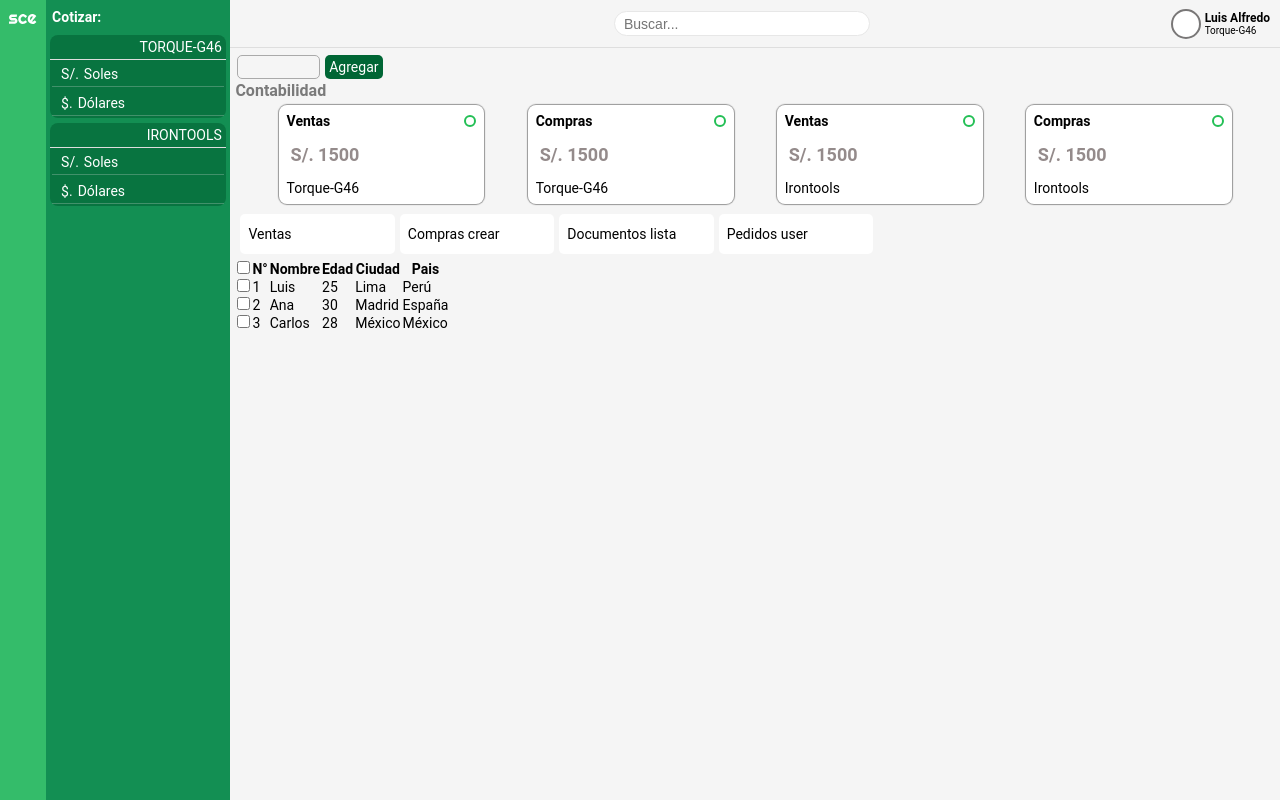
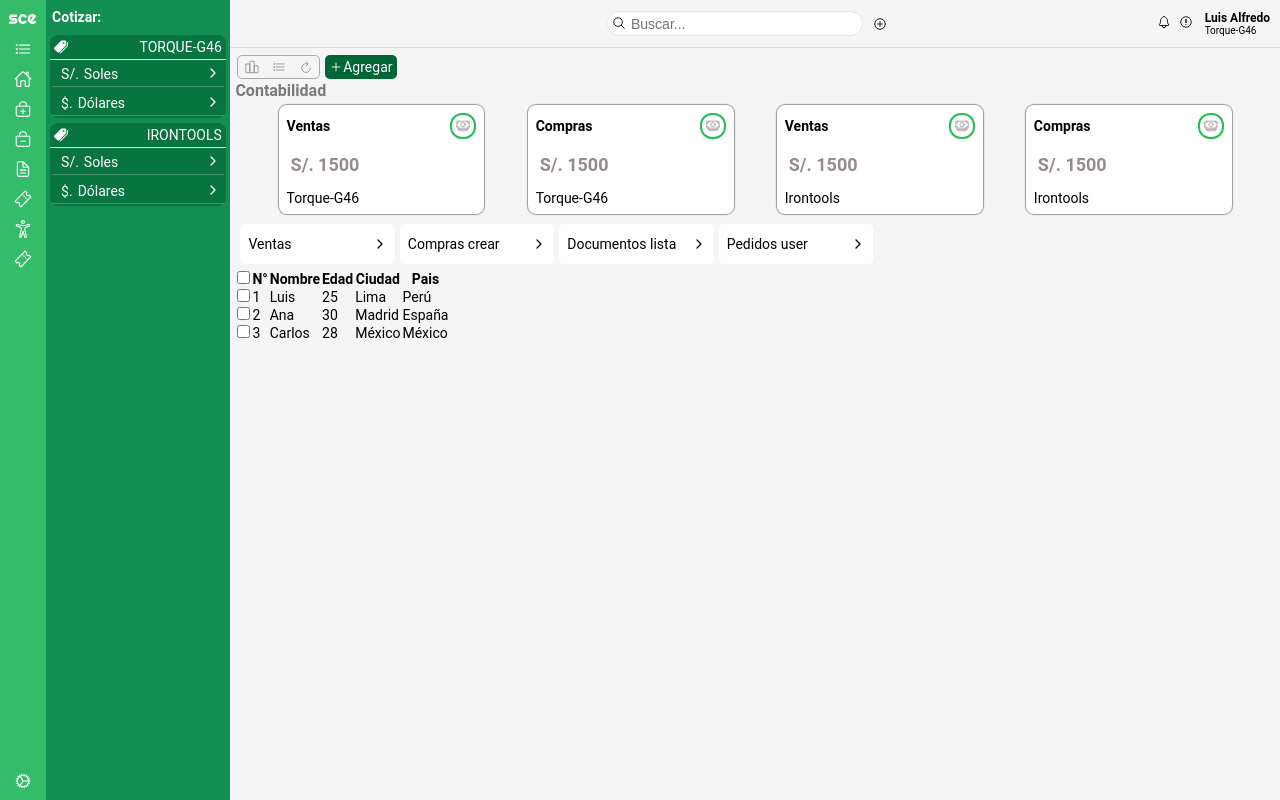
Before and after one commit to LuisPalomin05/FrontendSCE, a React (Create React App) app: page / in a window 1280 px wide. Built offline with nearby package versions, Linux system fonts and the light colour scheme; the HTML template or start-up script is replaced by a standard one.

Commit message:
feat: replace ion-icon with IonIcon component in multiple files; refactor Compras component to functional component

```diff
--- a/src/components/CardBox.jsx
+++ b/src/components/CardBox.jsx
@@ -1,13 +1,15 @@
 import React from "react";
 import "../content/css/CardBoxCash.css";
+import { IonIcon } from "@ionic/react";
+import { cashOutline } from "ionicons/icons";
 
-const CardBoxCash = ({ tipo, icono, monto, empresa }) => {
+const CardBoxCash = ({ tipo, monto, empresa }) => {
   return (
     <div >
       <div className="cotheader">
         <p>{tipo}</p>
         <div className="bordericon">
-          <ion-icon name={icono}></ion-icon>
+          <IonIcon icon={cashOutline}></IonIcon>
         </div>
       </div>
       <div className="cotmonto">{monto}</div>
--- a/src/components/CotizadorPanel.jsx
+++ b/src/components/CotizadorPanel.jsx
@@ -1,62 +1,70 @@
-import React, { Component } from "react";
+import React from "react";
 import { Link } from "react-router-dom";
+import { IonIcon } from "@ionic/react";
+import { pricetags, chevronForward } from "ionicons/icons";
 
-export default class CotizadorPanel extends Component {
-  render() {
+const CotizadorPanel = () => {
   return (
     <div className="CotizadorPanel">
       <div className="CotizacionPanelbox">
         <div className="titleCotizacion">
           <p className="cwhite panelTitle">Cotizar:</p>
         </div>
+
+        {/* Empresa TORQUE-G46 */}
         <div className="EmpresaItembox">
           <div className="flexbox tagnamebox">
-              <ion-icon name="pricetags"></ion-icon>
+            <IonIcon icon={pricetags} />
             <p>TORQUE-G46</p>
           </div>
           <ul className="liItemCashbox">
-              <li >
-                <Link to={"/cotizador/soles"} className="flexbox liItemCash">
-                <div className="flexbox"><p className="pleft">S/.</p>
-                <p>Soles</p></div>
-                <ion-icon name="chevron-forward"></ion-icon>
+            <li>
+              <Link to="/cotizador/soles" className="flexbox liItemCash">
+                <div className="flexbox">
+                  <p className="pleft">S/.</p>
+                  <p>Soles</p>
+                </div>
+                <IonIcon icon={chevronForward} />
               </Link>
             </li>
-
             <li>
-                <Link to={"/cotizador/dolares"} className="flexbox liItemCash">
-              <div className="flexbox"><p className="pleft">$.</p>
+              <Link to="/cotizador/dolares" className="flexbox liItemCash">
+                <div className="flexbox">
+                  <p className="pleft">$.</p>
                   <p>Dólares</p>
                 </div>
-                <ion-icon name="chevron-forward"></ion-icon>
+                <IonIcon icon={chevronForward} />
               </Link>
             </li>
-
           </ul>
         </div>
 
+        {/* Empresa IRONTOOLS */}
         <div className="EmpresaItembox">
           <div className="flexbox tagnamebox">
-              <ion-icon name="pricetags"></ion-icon>
+            <IonIcon icon={pricetags} />
             <p>IRONTOOLS</p>
           </div>
-            <ul className=" liItemCashbox">
+          <ul className="liItemCashbox">
             <li className="flexbox liItemCash">
-              <div className="flexbox"><p className="pleft">S/.</p>
-              <p>Soles</p></div>
-                <ion-icon name="chevron-forward"></ion-icon>
-              </li>{" "}
+              <div className="flexbox">
+                <p className="pleft">S/.</p>
+                <p>Soles</p>
+              </div>
+              <IonIcon icon={chevronForward} />
+            </li>
             <li className="flexbox liItemCash">
-
-              <div className="flexbox"><p className="pleft">$.</p>
+              <div className="flexbox">
+                <p className="pleft">$.</p>
                 <p>Dólares</p>
               </div>
-                <ion-icon name="chevron-forward"></ion-icon>
+              <IonIcon icon={chevronForward} />
             </li>
           </ul>
         </div>
       </div>
     </div>
   );
-  }
-}
+};
+
+export default CotizadorPanel;
--- a/src/components/DashBoard.jsx
+++ b/src/components/DashBoard.jsx
@@ -2,6 +2,8 @@ import React, { Component } from "react";
 import CardBoxCash from "./CardBox";
 import { Link } from "react-router-dom";
 import TableComponents from "../utils/tableComponent";
+import { IonIcon } from "@ionic/react";
+import { chevronForwardOutline ,podiumOutline, listOutline, refreshOutline,addOutline } from "ionicons/icons";
 
 
 export default class Dashboard extends Component {
@@ -12,19 +14,19 @@ export default class Dashboard extends Component {
         <div className="flexbox barTopmenu">
           <div className="flexbox boxbottontop">
           <div className="flexcenter bottonitem">
-              <ion-icon name="podium-outline"></ion-icon>
+            <IonIcon icon={podiumOutline}></IonIcon>
           </div>
           <div className="flexcenter bottonitem">
-              <ion-icon name="list-outline"></ion-icon>
+            <IonIcon icon={listOutline} />
           </div>
           <div className="flexcenter bottonitem">
-              <ion-icon name="refresh-outline"></ion-icon>
+            <IonIcon icon={refreshOutline}></IonIcon>
           </div>
           </div>
           <div>
             <div className="flexcenter createButtonBox">
               <div className="flexcenter">
-                <ion-icon name="add-outline"></ion-icon>
+              <IonIcon icon={addOutline}></IonIcon>
               </div>
               <div className="flexcenter">
                 <p >Agregar</p>
@@ -39,7 +41,7 @@ export default class Dashboard extends Component {
               <Link to={"/ventas"} className="CardboxCash">
                 <CardBoxCash
                   tipo="Ventas"
-                  icono="cash-outline"
+
                   monto="S/. 1500"
                   empresa="Torque-G46"
                 />
@@ -48,7 +50,7 @@ export default class Dashboard extends Component {
               <Link to={"/compras"} className="CardboxCash">
                 <CardBoxCash
                   tipo="Compras"
-                  icono="cash-outline"
+
                   monto="S/. 1500"
                   empresa="Torque-G46"
                 />
@@ -57,7 +59,7 @@ export default class Dashboard extends Component {
               <Link to={"/ventas"} className="CardboxCash">
                 <CardBoxCash
                   tipo="Ventas"
-                  icono="cash-outline"
+
                   monto="S/. 1500"
                   empresa="Irontools"
                 />
@@ -66,7 +68,7 @@ export default class Dashboard extends Component {
               <Link to={"/compras"} className="CardboxCash">
                 <CardBoxCash
                   tipo="Compras"
-                  icono="cash-outline"
+
                   monto="S/. 1500"
                   empresa="Irontools"
                 />
@@ -74,22 +76,24 @@ export default class Dashboard extends Component {
             </div>
           </section>
           <section className="menudashbox">
-            <Link to={"/ventas"} className="RectboxCash">
+      <Link to="/ventas" className="RectboxCash">
         <p>Ventas</p>
-              <ion-icon name="chevron-forward-outline"></ion-icon>
+        <IonIcon icon={chevronForwardOutline} />
       </Link>
 
-            <Link to={"/create"} className="RectboxCash">
+      <Link to="/create" className="RectboxCash">
         <p>Compras crear</p>
-              <ion-icon name="chevron-forward-outline"></ion-icon>
+        <IonIcon icon={chevronForwardOutline} />
       </Link>
-            <Link to={"/lista"} className="RectboxCash">
+
+      <Link to="/lista" className="RectboxCash">
         <p>Documentos lista</p>
-              <ion-icon name="chevron-forward-outline"></ion-icon>
+        <IonIcon icon={chevronForwardOutline} />
       </Link>
-            <Link to={"/user"} className="RectboxCash">
+
+      <Link to="/user" className="RectboxCash">
         <p>Pedidos user</p>
-              <ion-icon name="chevron-forward-outline"></ion-icon>
+        <IonIcon icon={chevronForwardOutline} />
       </Link>
     </section>
           {/* <section>
--- a/src/components/Menulateral.jsx
+++ b/src/components/Menulateral.jsx
@@ -1,7 +1,18 @@
 // import React, { useState } from "react";
 import React from "react";
 import { Link } from "react-router-dom";
-import 'ionicons/dist/ionicons.js';
+import { IonIcon } from "@ionic/react";
+import {
+  listOutline,
+  homeOutline,
+  bagAddOutline,
+  bagRemoveOutline,
+  documentTextOutline,
+  ticketOutline,
+  accessibilityOutline,
+  cogOutline
+} from "ionicons/icons";
+
 
 
 const Menulateral = () => {
@@ -53,47 +64,43 @@ const Menulateral = () => {
             </Link>
           </div>
           <div className="hoverback cPointer">
-            <ion-icon class="ioniconwhite" name="list"></ion-icon>
+        <IonIcon className="ioniconwhite" icon={listOutline} />
       </div>
 
-            <Link to={"/dashboard"} className="hoverback">
-              <ion-icon class="ioniconwhite" name="home"></ion-icon>
+      <Link to="/dashboard" className="hoverback">
+        <IonIcon className="ioniconwhite" icon={homeOutline} />
       </Link>
 
-
-            <Link to={"/ventas"} className="hoverback">
-            <ion-icon class="ioniconwhite" name="bag-add-outline"></ion-icon>
+      <Link to="/ventas" className="hoverback">
+        <IonIcon className="ioniconwhite" icon={bagAddOutline} />
       </Link>
 
-
-            <Link to={"/compras"} className="hoverback">
-            <ion-icon class="ioniconwhite" name="bag-remove-outline"></ion-icon>
+      <Link to="/compras" className="hoverback">
+        <IonIcon className="ioniconwhite" icon={bagRemoveOutline} />
       </Link>
 
-            <Link to={"/documentos"} className="hoverback">
-            <ion-icon class="ioniconwhite" name="document-text-outline"></ion-icon>
+      <Link to="/documentos" className="hoverback">
+        <IonIcon className="ioniconwhite" icon={documentTextOutline} />
       </Link>
 
-            <Link to={"/pedidos"} className="hoverback">
-            <ion-icon class="ioniconwhite" name="ticket-outline"></ion-icon>
+      <Link to="/pedidos" className="hoverback">
+        <IonIcon className="ioniconwhite" icon={ticketOutline} />
       </Link>
 
-            <Link to={"/clientes"} className="hoverback">
-            <ion-icon class="ioniconwhite" name="ticket-outline"></ion-icon>
+      <Link to="/clientes" className="hoverback">
+        <IonIcon className="ioniconwhite" icon={accessibilityOutline} />
       </Link>
 
-            <Link to={"/proveedores"} className="hoverback">
-            <ion-icon class="ioniconwhite" name="ticket-outline"></ion-icon>
+      <Link to="/proveedores" className="hoverback">
+        <IonIcon className="ioniconwhite" icon={ticketOutline} />
       </Link>
 
         </div>
-        <div className="">
-          <Link to={"/sce/configuracion"}>
+        <Link to="/sce/configuracion">
           <div className="hoverback">
-              <ion-icon class="ioniconwhite" name="cog"></ion-icon>
+            <IonIcon className="ioniconwhite" icon={cogOutline} />
           </div>
         </Link>
-        </div>
       </div>
 
     </div>
--- a/src/components/Navigation.jsx
+++ b/src/components/Navigation.jsx
@@ -1,5 +1,12 @@
 import React, { Component } from "react";
 import { Routes, Route } from "react-router-dom";
+import { IonIcon } from "@ionic/react";
+import {
+  searchOutline,
+  addCircleOutline,
+  notificationsOutline,
+  alertCircleOutline,
+} from "ionicons/icons";
 
 export default class Navigation extends Component {
   toggleDiv = (selector) => {
@@ -25,37 +32,39 @@ export default class Navigation extends Component {
         <div className="flex1 tittleboxnav">
           {/* <p>{fuentes}</p> */}
           <Routes>
-            <Route path="dashboard" element={<p>Dashboard</p>} />
-            <Route path="ventas" element={<p>Ventas</p>} />
-            <Route path="compras" element={<p>Compras</p>} />
-            <Route path="documentos" element={<p>Documentos</p>} />
-            <Route path="pedidos" element={<p>Pedidos</p>} />
-            <Route path="/sce/configuracion" element={<p>Configuracion</p>} />
-            <Route path="/cotizador/*" element={<p className="cBlack padd1">Cotizar Cliente</p>} />
+            <Route path="/dashboard" element={<p>Dashboard</p>} />
+            <Route path="/ventas" element={<p>Ventas</p>} />
+            <Route path="/compras" element={<p>Compras</p>} />
+            <Route path="/documentos" element={<p>Documentos</p>} />
+            <Route path="/pedidos" element={<p>Pedidos</p>} />
+            <Route path="/sce/configuracion" element={<p>Configuración</p>} />
+            <Route
+              path="/cotizador/*"
+              element={<p className="cBlack padd1">Cotizar Cliente</p>}
+            />
           </Routes>
-
         </div>
 
         <div className="flexcenter flex2 searchBoxnav">
           <div className="searchBox cPointer">
-            <ion-icon name="search-outline"></ion-icon>
-            <input type="text" placeholder="Buscar..." id="buscador"/>
+            <IonIcon icon={searchOutline} />
+            <input type="text" placeholder="Buscar..." id="buscador" />
           </div>
           <div className="flexcenter cPointer">
-            <ion-icon name="add-circle-outline"></ion-icon>
+            <IonIcon icon={addCircleOutline} />
           </div>
         </div>
 
         <div className="profileboxnav">
           <div className="cPointer">
-            <ion-icon name="notifications-outline"></ion-icon>
+            <IonIcon icon={notificationsOutline} />
           </div>
           <div className="cPointer">
-            <ion-icon name="alert-circle-outline"></ion-icon>
+            <IonIcon icon={alertCircleOutline} />
           </div>
 
           <div className="profilecard">
-            <div className=" roudedProfileimg">
+            <div className="roundedProfileimg">
               <img src="" alt="" />
             </div>
             <div className="profilename">
@@ -64,16 +73,6 @@ export default class Navigation extends Component {
             </div>
           </div>
         </div>
-
-        {/* <div className="flexbox flex1">
-          <ion-icon class="" name="attach"></ion-icon>
-          <ion-icon class="" name="notifications"></ion-icon>
-          <ion-icon
-            onClick={() => this.toggleDiv(".profileCard")}
-            class=""
-            name="person"
-          ></ion-icon>
-        </div> */}
       </div>
     );
   }
```
Also changed, not shown: src/components/ClientesVista.jsx (+14 -14 lines), src/components/ComprasVista.jsx (+4 -4 lines), src/components/CotizadorVista.jsx (+11 -15 lines). Lines whose indentation alone changed are shown as unchanged.
